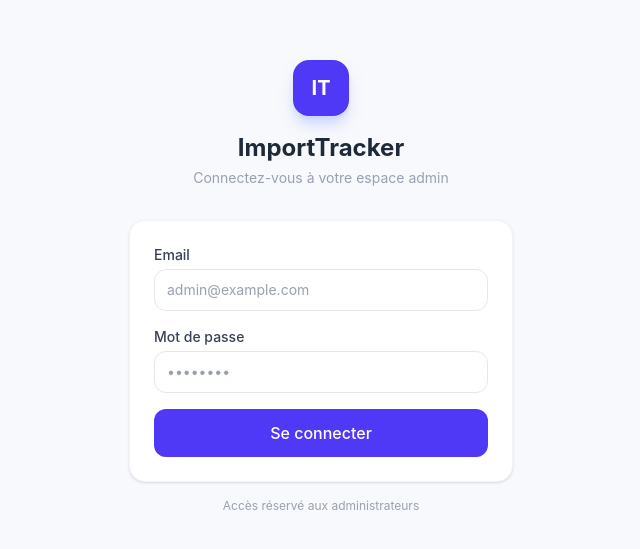
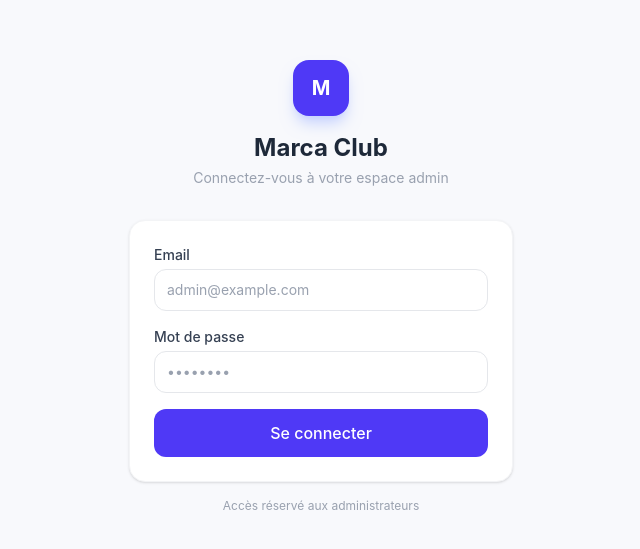
Before and after one commit to hebabouadil-ui/internaltool, a Next.js app: page /login in a window 1280 px wide. Shown: the part 113-662 px from the top of the page, without its empty margins (319-959 px from the left). Built offline with nearby package versions, Linux system fonts and the light colour scheme.

Commit message:
feat: rebrand logo to M / Marca Club

```diff
--- a/app/login/page.tsx
+++ b/app/login/page.tsx
@@ -35,9 +35,9 @@ export default function LoginPage() {
       <div className="w-full max-w-sm">
         <div className="text-center mb-8">
           <div className="w-14 h-14 rounded-2xl bg-indigo-600 flex items-center justify-center mx-auto mb-4 shadow-lg shadow-indigo-200">
-            <span className="text-white font-bold text-xl">IT</span>
+            <span className="text-white font-bold text-xl">M</span>
           </div>
-          <h1 className="text-2xl font-bold text-gray-800">ImportTracker</h1>
+          <h1 className="text-2xl font-bold text-gray-800">Marca Club</h1>
           <p className="text-gray-400 text-sm mt-1">Connectez-vous à votre espace admin</p>
         </div>
 
--- a/components/Nav.tsx
+++ b/components/Nav.tsx
@@ -40,9 +40,9 @@ export function Nav() {
       <header className="hidden sm:flex items-center justify-between px-6 py-4 bg-white border-b border-gray-100 sticky top-0 z-40">
         <div className="flex items-center gap-2">
           <div className="w-7 h-7 rounded-lg bg-indigo-600 flex items-center justify-center">
-            <span className="text-white text-xs font-bold">IT</span>
+            <span className="text-white text-xs font-bold">M</span>
           </div>
-          <span className="font-semibold text-gray-800">ImportTracker</span>
+          <span className="font-semibold text-gray-800">Marca Club</span>
         </div>
         <nav className="flex items-center gap-1">
           {links.map(({ href, label, icon: Icon }) => {
@@ -80,9 +80,9 @@ export function Nav() {
       <header className="sm:hidden flex items-center justify-between px-4 py-3 bg-white border-b border-gray-100 sticky top-0 z-40">
         <div className="flex items-center gap-2">
           <div className="w-7 h-7 rounded-lg bg-indigo-600 flex items-center justify-center">
-            <span className="text-white text-xs font-bold">IT</span>
+            <span className="text-white text-xs font-bold">M</span>
           </div>
-          <span className="font-semibold text-gray-800">ImportTracker</span>
+          <span className="font-semibold text-gray-800">Marca Club</span>
         </div>
         <div className="flex items-center gap-2">
           <div className={`w-8 h-8 rounded-full flex items-center justify-center text-xs font-bold ${avatarColor}`}>
```
